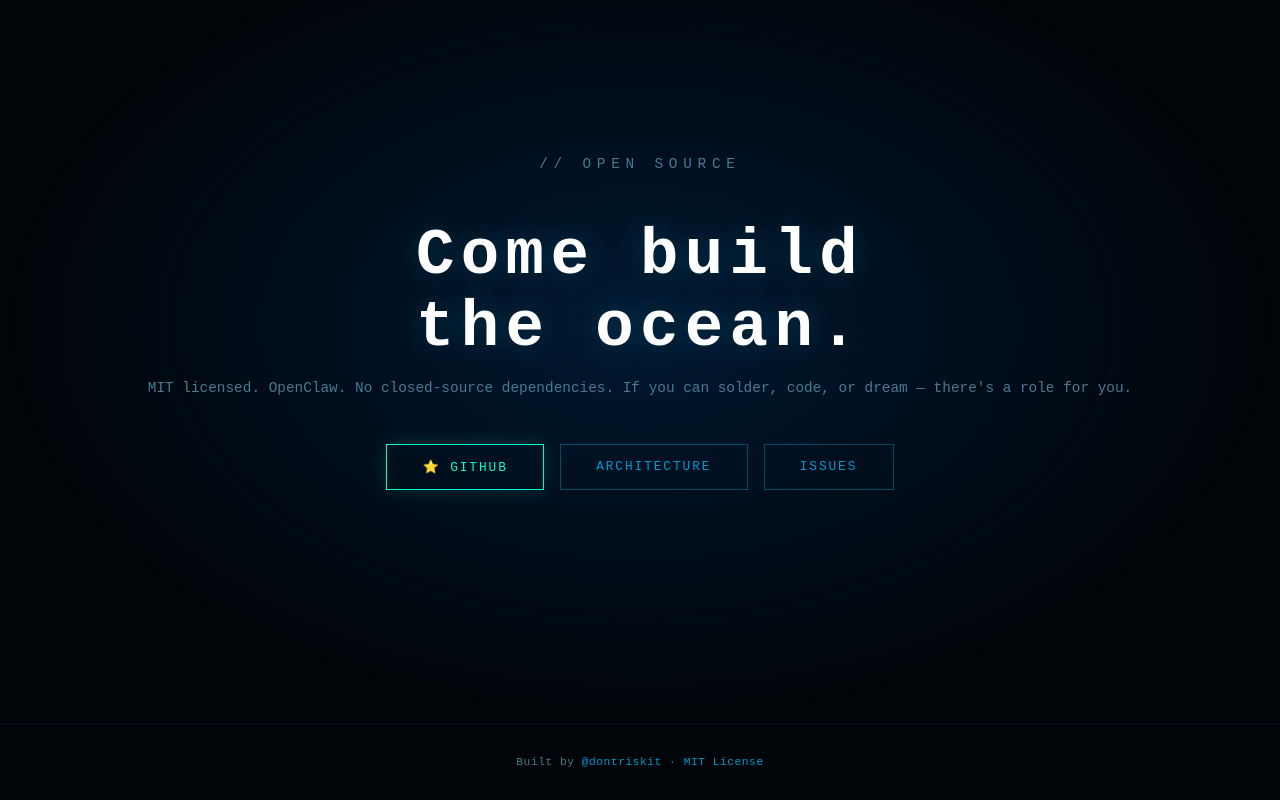
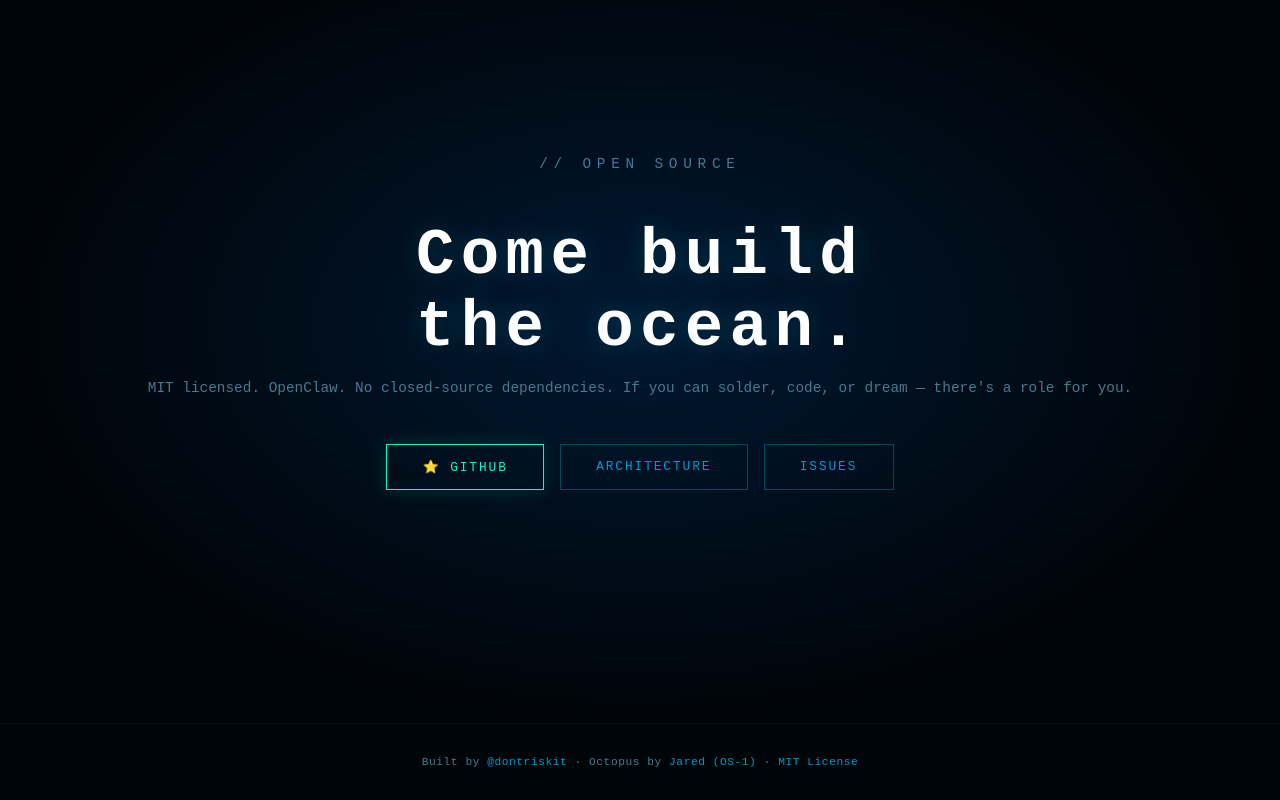
Before and after one commit to dontriskit/submarine, a website: page apps/jared-octopus/arms/landing/src/public/index.html in a window 1280 px wide. Shown: the part 4548-5348 px from the top of the page. Drawn offline with nearby package versions, Linux system fonts and the light colour scheme; animation ran at ten frames a second.

Commit message:
feat: credit Jared inside jared-octopus
The octopus is Jared's domain. Credit where it's due.

```diff
--- a/apps/jared-octopus/arms/landing/src/public/index.html
+++ b/apps/jared-octopus/arms/landing/src/public/index.html
@@ -837,7 +837,7 @@
   </section>
 
   <footer>
-    Built by <a href="https://github.com/dontriskit">@dontriskit</a> ·
+    Built by <a href="https://github.com/dontriskit">@dontriskit</a> · Octopus by <a href="https://github.com/jaredtribe">Jared (OS-1)</a> ·
 
     <a href="https://github.com/dontriskit/submarine/blob/main/LICENSE">MIT License</a>
   </footer>
```
Also changed, not shown: apps/jared-octopus/README.md.
